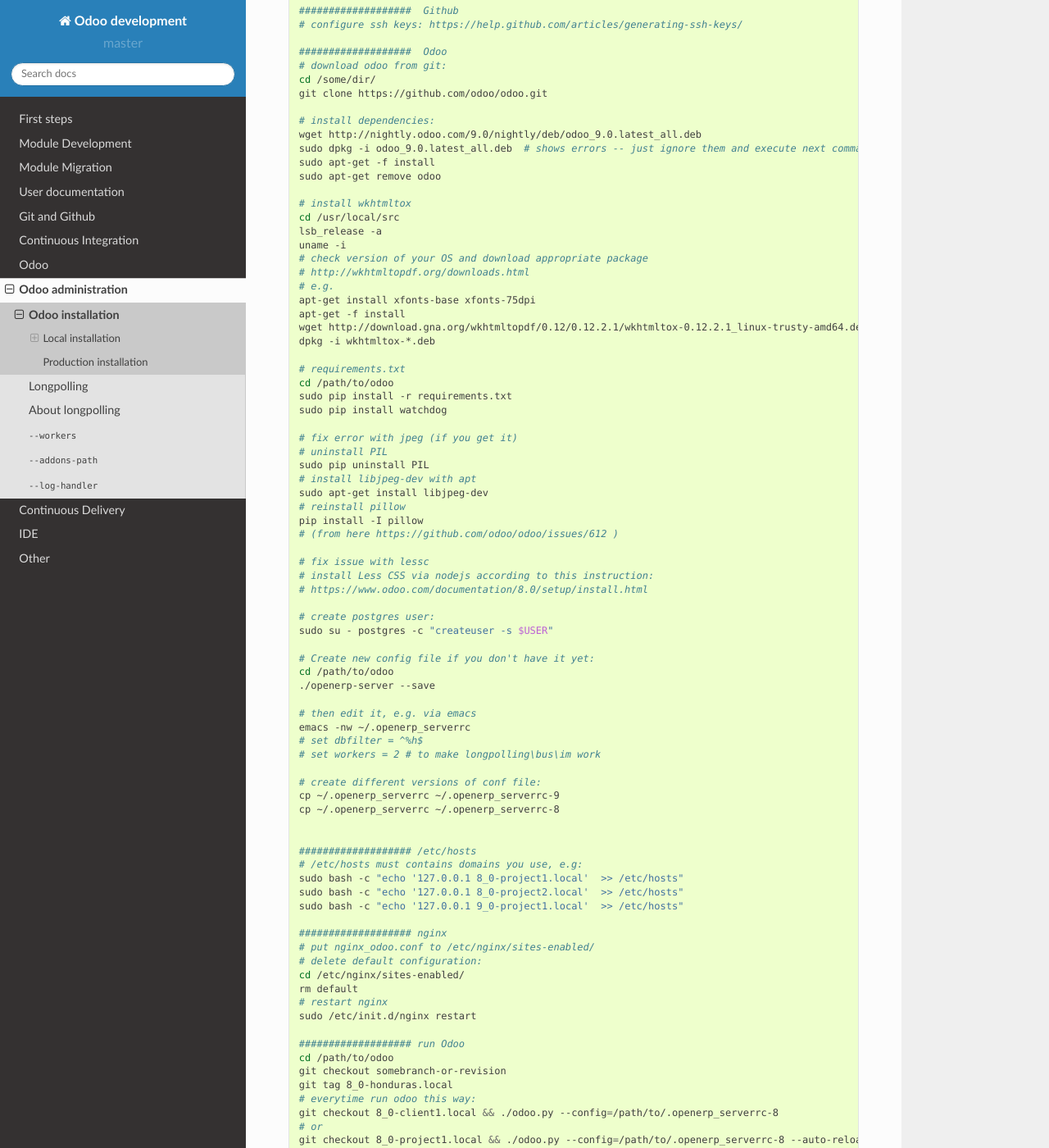
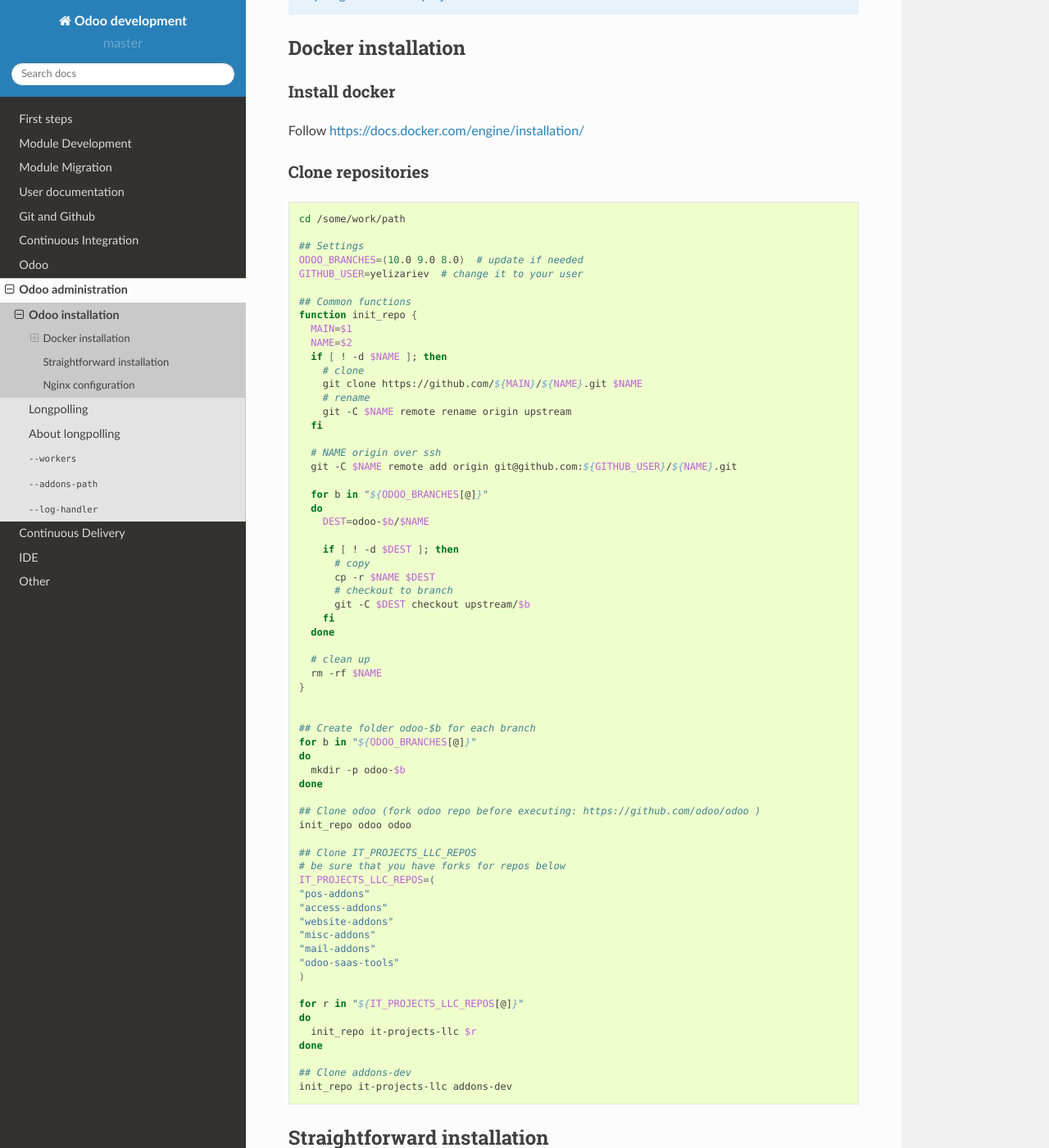
Before and after one commit to itpp-labs/odoo-development, a Sphinx documentation site: the page built from docs/admin/install.rst, in a window 1280 px wide and 1400 px high, scrolled down 447 px. Shown: the whole window at 82% size. Built offline with Sphinx 7.4.7 and the Read the Docs theme 2.0.0, drawn with Linux system fonts in a browser that asks for light colours; pages that are not in the unit, such as notebooks, are missing from menus; some of the changed text lies outside the part shown.

Commit message:
install: add script to clone batch of repositories
odoo-8/
- pos-addons/
- misc-addons/
- ...

odoo-9/
- pos-addons/
- misc-addons/
- ...

```diff
--- a/docs/admin/install.rst
+++ b/docs/admin/install.rst
@@ -1,10 +1,94 @@
-Odoo installation
-=================
+===================
+ Odoo installation
+===================
 
 .. contents::
 
-Local installation
+.. note:: This article covers development installation only. For production installation follow https://github.com/it-projects-llc/install-odoo
+
+Docker installation
+===================
+
+Install docker
+--------------
+
+Follow https://docs.docker.com/engine/installation/
+
+Clone repositories
 ------------------
+
+.. code-block:: shell
+
+   cd /some/work/path
+
+   ## Settings
+   ODOO_BRANCHES=(10.0 9.0 8.0)  # update if needed
+   GITHUB_USER=yelizariev  # change it to your user
+
+   ## Common functions
+   function init_repo {
+     MAIN=$1
+     NAME=$2
+     if [ ! -d $NAME ]; then
+       # clone
+       git clone https://github.com/${MAIN}/${NAME}.git $NAME
+       # rename
+       git -C $NAME remote rename origin upstream
+     fi
+
+     # NAME origin over ssh
+     git -C $NAME remote add origin git@github.com:${GITHUB_USER}/${NAME}.git
+
+     for b in "${ODOO_BRANCHES[@]}"
+     do
+       DEST=odoo-$b/$NAME
+
+       if [ ! -d $DEST ]; then
+         # copy
+         cp -r $NAME $DEST
+         # checkout to branch
+         git -C $DEST checkout upstream/$b
+       fi
+     done
+
+     # clean up
+     rm -rf $NAME
+   }
+
+
+   ## Create folder odoo-$b for each branch
+   for b in "${ODOO_BRANCHES[@]}"
+   do
+     mkdir -p odoo-$b
+   done
+
+   ## Clone odoo (fork odoo repo before executing: https://github.com/odoo/odoo )
+   init_repo odoo odoo
+
+   ## Clone IT_PROJECTS_LLC_REPOS
+   # be sure that you have forks for repos below
+   IT_PROJECTS_LLC_REPOS=(
+   "pos-addons"
+   "access-addons"
+   "website-addons"
+   "misc-addons"
+   "mail-addons"
+   "odoo-saas-tools"
+   )
+
+   for r in "${IT_PROJECTS_LLC_REPOS[@]}"
+   do
+     init_repo it-projects-llc $r
+   done
+
+   ## Clone addons-dev
+   init_repo it-projects-llc addons-dev
+
+
+Straightforward installation
+============================
+
+.. warning:: This way is not recommended and script may be obsolete
 
 .. code-block:: shell
 
@@ -103,8 +187,10 @@
    # (database name should be 8_0-client1.local )
 
 
-nginx_odoo.conf
-^^^^^^^^^^^^^^^
+Nginx configuration
+===================
+
+Working via nginx is recommended for any type of installation
 
 .. code-block:: shell
 
@@ -130,9 +216,3 @@
                proxy_pass http://127.0.0.1:8069;
            }
    }
-
-
-Production installation
------------------------
-
-* https://github.com/yelizariev/install-odoo
```
